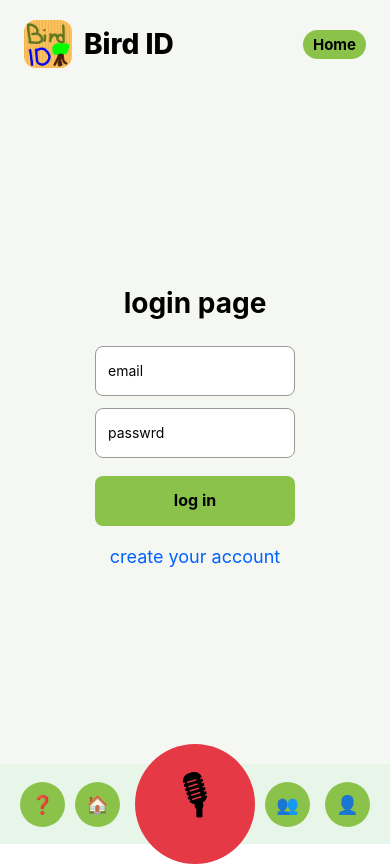
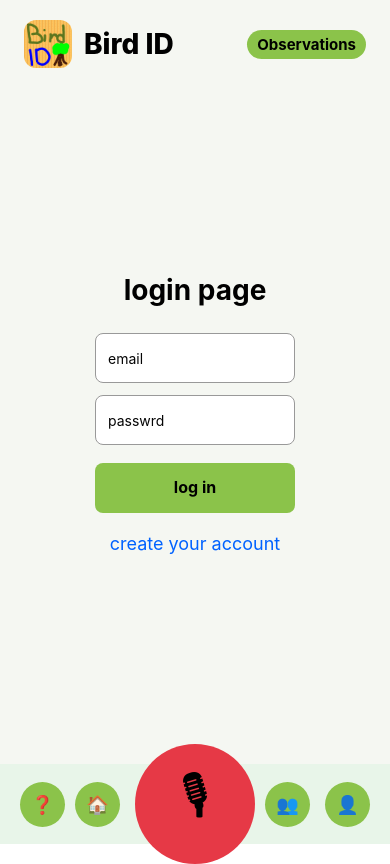
Before and after one commit to Ilse547/BirdID, a React Native app in the folder mobile/: screen / in a window 390 px wide. Built offline with nearby package versions, Linux system fonts and the light colour scheme; no server answers.

Commit message:
add observation page

```diff
--- a/mobile/App.js
+++ b/mobile/App.js
@@ -17,6 +17,7 @@ import LoginPage from "./pages/Loginpage";
 import RegisterPage from "./pages/Registerpage";
 import ProfilePage from "./pages/Profilepage";
 import FollowerPage from "./pages/Followerpage";
+import ObservationsPage from "./pages/Observationspage";
 
 import { NavigationBar } from "expo-navigation-bar";
 import { StatusBar } from "expo-status-bar";
@@ -115,7 +116,7 @@ export default function App() {
   }, []);
 
   useEffect(() => {
-    if (screen !== "profile" || !token) {
+    if ((screen !== "profile" && screen !== "observations") || !token) {
       return;
     }
     fetch(`${API_URL}/recording/me`, {
@@ -190,9 +191,9 @@ export default function App() {
           <Text style={styles.headerTitle}>Bird ID</Text>
         </View>
 
-        <Pressable onPress={() => {setActiveTab(null); setScreen("home");}} style={({ pressed }) => [ styles.Secondarybutton,pressed && styles.SecondarybuttonPressed]}>
+        <Pressable onPress={() => {setActiveTab(null); setScreen("observations");}} style={({ pressed }) => [ styles.Secondarybutton,pressed && styles.SecondarybuttonPressed]}>
         <Text style={styles.SecondarybuttonText}>
-          Home
+          Observations
         </Text>
       </Pressable>
         </View>
@@ -205,6 +206,8 @@ export default function App() {
               <HelpScreen/>
             ) : screen === "followers" ? (
               <FollowerPage token={token} onSessionExpired={handleSessionExpired}/>
+            ) : screen === "observations" ? (
+              <ObservationsPage recordings={profileRecordings} onBack={() => setScreen("home")} />
             ) : screen === "profile" ? (
               <ProfilePage username={profileUsername} recordings={profileRecordings} onBack={() => setScreen("home")}/>
             ) : screen === "results" ? (
--- /dev/null
+++ b/mobile/pages/Observationspage.js
@@ -0,0 +1,60 @@
+import { useState } from "react";
+import { Pressable, Text, View, ScrollView, Linking } from "react-native";
+import styles from "../styles";
+
+export default function ObservationsPage({ recordings, onBack }) {
+  const [selectedRecording, setSelectedRecording] = useState(null);
+
+  return (
+    <View style={styles.recordingScreen}>
+      <Text style={[styles.title, { color: "#050505" }]}>Observations</Text>
+      <ScrollView style={styles.profileScroll} contentContainerStyle={styles.profileScrollContent} showsVerticalScrollIndicator={true}>
+        {selectedRecording ? (
+          <>
+            <Text>
+              Recording{" "}
+              {new Date(selectedRecording.created_at).toLocaleDateString("de-DE")}
+            </Text>
+            <Text>{selectedRecording.location}</Text>
+            {selectedRecording.results.map((result, index) => (
+              <View key={index} style={styles.birdResultRow}>
+                <Pressable onPress={() => Linking.openURL(`https://en.wikipedia.org/w/index.php?search=${encodeURIComponent(result.common_name)}`)}>
+                  <Text style={styles.birdLink}>
+                    {result.common_name}
+                  </Text>
+                </Pressable>
+                <Text style={styles.birdConfidence}>
+                  {" "} {(Number(result.confidence) * 100).toFixed(1)}%
+                </Text>
+              </View>
+            ))}
+            <Pressable style={styles.Secondarybutton} onPress={() => setSelectedRecording(null)}>
+              <Text style={styles.SecondarybuttonText}>
+                Back To Observations
+              </Text>
+            </Pressable>
+          </>
+        ) : recordings.length === 0 ? (
+          <Text>no observations</Text>
+        ) : (
+          recordings.map((recording) => (
+            <Pressable key={recording.id} style={[styles.Primarybutton, { minWidth: 300 }]} onPress={() => setSelectedRecording(recording)}>
+              <Text style={styles.observationTitle}>
+                Recording{" "}
+                {new Date(recording.created_at).toLocaleDateString("de-DE")}
+              </Text>
+              <Text style={styles.observationLocation}>
+                📍{recording.location}
+              </Text>
+            </Pressable>
+          ))
+        )}
+      </ScrollView>
+      {!selectedRecording && (
+        <Pressable style={styles.Secondarybutton} onPress={onBack}>
+          <Text style={styles.SecondarybuttonText}>Back Home</Text>
+        </Pressable>
+      )}
+    </View>
+  );
+}
--- a/mobile/pages/Profilepage.js
+++ b/mobile/pages/Profilepage.js
@@ -7,48 +7,6 @@ export default function ProfilePage({ username, recordings, onBack }) {
   return (
     <View style={styles.recordingScreen}>
       <Text style={[styles.title, {color:"#050505"}]}>Hello {username} !</Text>
-      <ScrollView style={styles.profileScroll} contentContainerStyle={styles.profileScrollContent} showsVerticalScrollIndicator={true}>
-        {selectedRecording ? (
-          <>
-            <Text>
-              Recording{" "}
-              {new Date(selectedRecording.created_at).toLocaleDateString("de-DE")}
-            </Text>
-            <Text>{selectedRecording.location}</Text>
-            {selectedRecording.results.map((result, index) => (
-              <View key={index} style={styles.birdResultRow}>
-                <Pressable onPress={() =>Linking.openURL(`https://en.wikipedia.org/w/index.php?search=${encodeURIComponent(result.common_name )}`)}>
-                  <Text style={styles.birdLink}>
-                    {result.common_name}
-                  </Text>
-                </Pressable>
-                <Text style={styles.birdConfidence}>
-                  {" "} {(Number(result.confidence) * 100).toFixed(1)}%
-                </Text>
-              </View>
-            ))}
-            <Pressable style={styles.Secondarybutton} onPress={() => setSelectedRecording(null)}>
-              <Text style={styles.SecondarybuttonText}>
-                Back To Observations
-              </Text>
-            </Pressable>
-          </>
-        ) : recordings.length === 0 ? (
-          <Text>no observations</Text>
-        ) : (
-          recordings.map((recording) => (
-            <Pressable key={recording.id} style={[styles.Primarybutton, {minWidth: 300}]} onPress={() => setSelectedRecording(recording)}>
-              <Text style={styles.observationTitle}>
-                Recording{" "}
-                {new Date(recording.created_at).toLocaleDateString("de-DE")}
-              </Text>
-              <Text style={styles.observationLocation}>
-                📍{recording.location}
-              </Text>
-            </Pressable>
-          ))
-        )}
-      </ScrollView>
     </View>
   );
 }
--- a/mobile/styles.js
+++ b/mobile/styles.js
@@ -37,6 +37,7 @@ export default StyleSheet.create({
 		justifyContent: "center",
 		flexDirection: "row",
 		position: "relative",
+		marginTop: 25
 	},
 	content: {
 		flex: 1,
```
